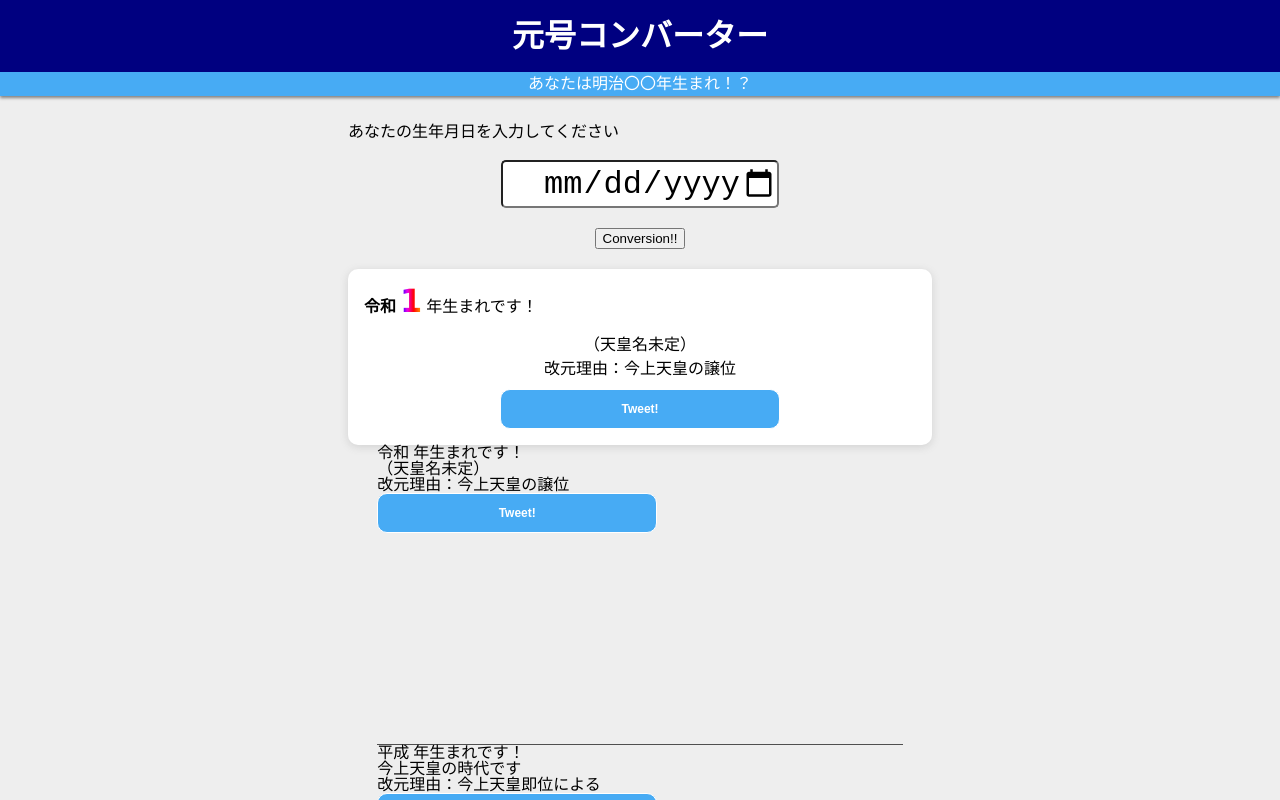
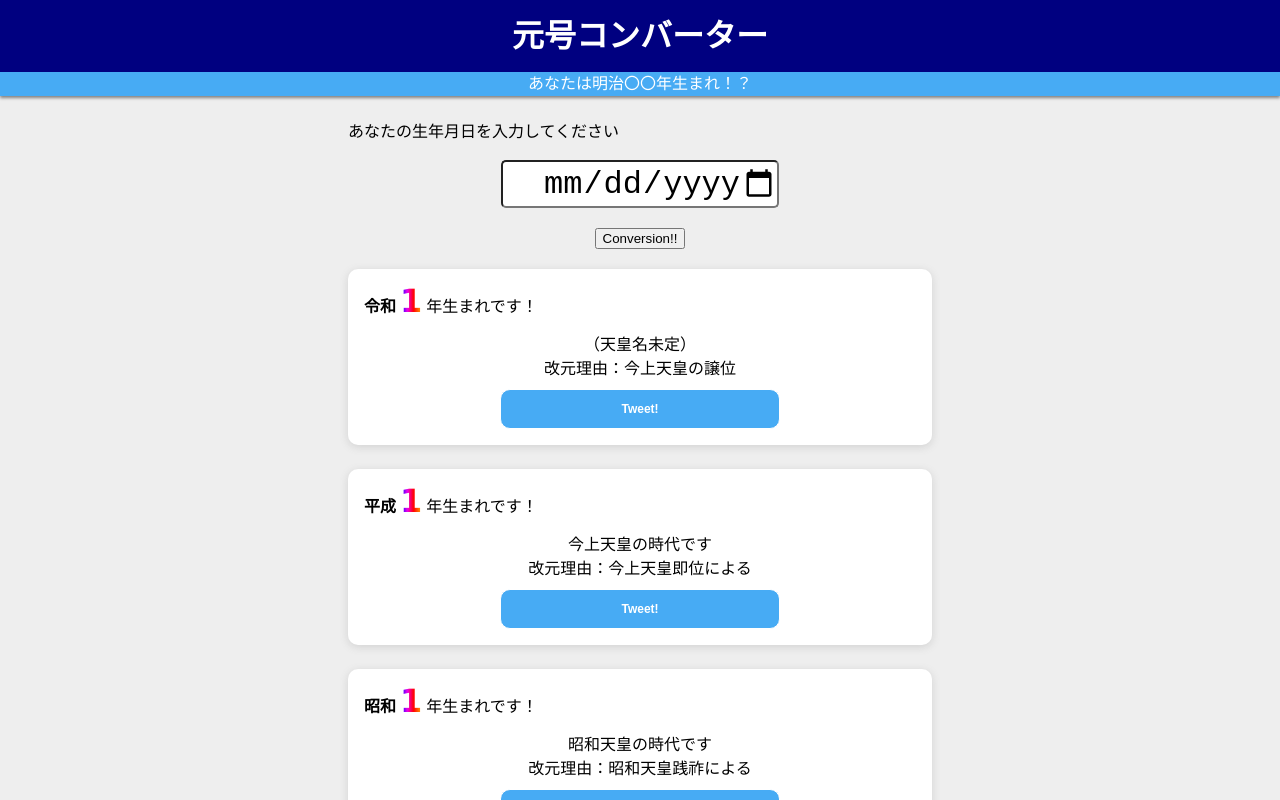
Before and after one commit to itizawa/era-converter, a Next.js app: page / in a window 1280 px wide. Both pictures are taken after a click on the button "Conversion!!". Shown: the top 800 px of the page. Built offline with nearby package versions, Linux system fonts and the light colour scheme.

Commit message:
✨ display EraCard

```diff
--- a/src/pages/index.tsx
+++ b/src/pages/index.tsx
@@ -2,7 +2,6 @@ import type { NextPage } from 'next';
 import { useCallback, useState } from 'react';
 import styled from 'styled-components';
 import { EraCard, Header } from '~/components';
-import { TweetButton } from '~/components/TweetButton/TweetButton';
 // import { getYear } from 'date-fns';
 
 const Home: NextPage = () => {
@@ -42,67 +41,16 @@ const Home: NextPage = () => {
           <button onClick={handleClickConversionButton}>Conversion!!</button>
         </div>
         {showResult && (
-          <>
+          <div style={{ display: 'flex', flexDirection: 'column', gridRowGap: '24px' }}>
             <EraCard era="令和" years={1} reason="今上天皇の譲位" />
-            <li className="box">
-              <h2>
-                令和 <span className="result" id="N"></span> 年生まれです！
-              </h2>
-              <p>
-                （天皇名未定）
-                <br />
-                改元理由：今上天皇の譲位
-              </p>
-              <TweetButton onClick={() => console.log('hoge')} />
-            </li>
-            <li className="box">
-              <h2>
-                平成 <span className="result" id="H"></span> 年生まれです！
-              </h2>
-              <p>
-                今上天皇の時代です
-                <br />
-                改元理由：今上天皇即位による
-              </p>
-              <TweetButton onClick={() => console.log('hoge')} />
-            </li>
-            <li className="box">
-              <h2>
-                昭和 <span className="result" id="S"></span> 年生まれです！
-              </h2>
-              <p>
-                昭和天皇の時代です
-                <br />
-                改元理由：昭和天皇践祚による
-              </p>
-              <TweetButton onClick={() => console.log('hoge')} />
-            </li>
-            <li className="box">
-              <h2>
-                大正 <span className="result" id="T"></span> 年生まれです！
-              </h2>
-              <p>
-                大正天皇の時代です
-                <br />
-                改元理由：大正天皇践祚による
-              </p>
-              <TweetButton onClick={() => console.log('hoge')} />
-            </li>
-            <li className="box">
-              <h2>
-                明治 <span className="result" id="M"></span> 年生まれです！
-              </h2>
-              <p>
-                明治天皇の時代です
-                <br />
-                改元理由：明治天皇践祚による
-              </p>
-              <TweetButton onClick={() => console.log('hoge')} />
-            </li>
-          </>
+            <EraCard era="平成" years={1} name="今上天皇" reason="今上天皇即位による" />
+            <EraCard era="昭和" years={1} name="昭和天皇" reason="昭和天皇践祚による" />
+            <EraCard era="大正" years={1} name="大正天皇" reason="大正天皇践祚による" />
+            <EraCard era="明治" years={1} name="明治天皇" reason="明治天皇践祚による" />
+          </div>
         )}
 
-        <p>直近の元号に変換したものが表示されます!</p>
+        <p style={{ marginTop: '32px' }}>直近の元号に変換したものが表示されます!</p>
 
         <h4>
           ※当サイトの情報に誤りがある場合があります。
```
